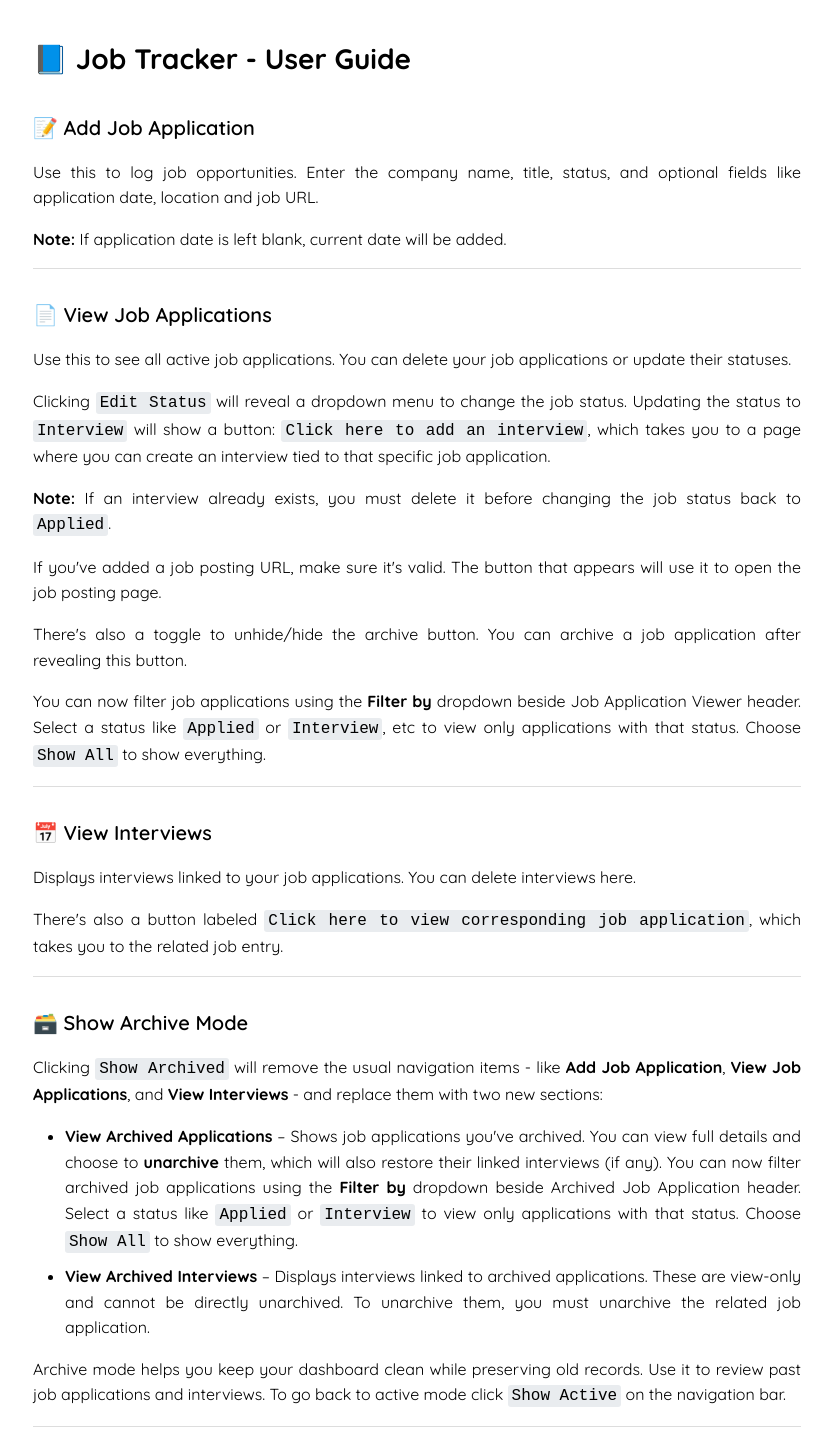
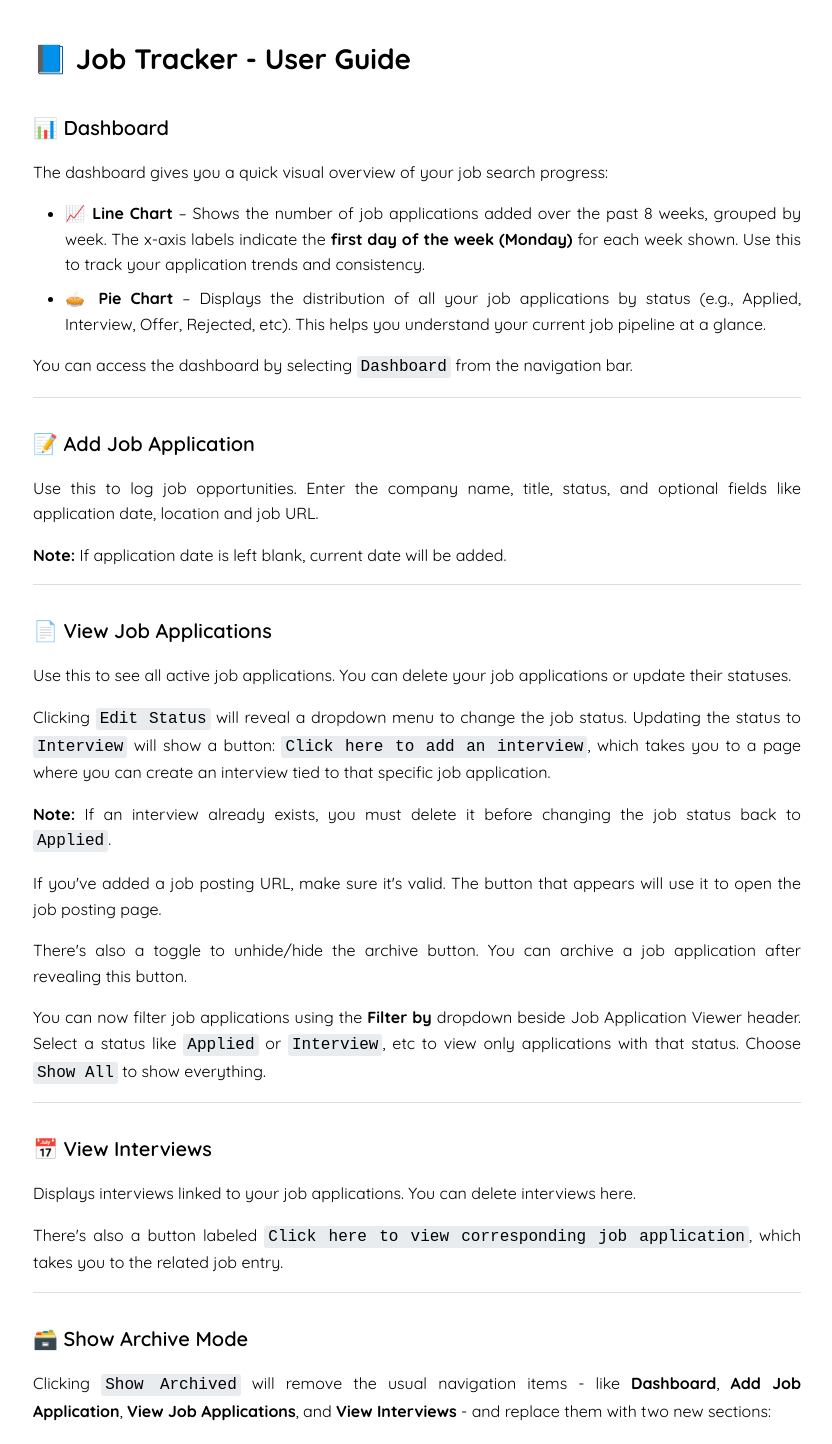
Before and after one commit to WeiHungLoh/job_tracker, a React (Create React App) app in the folder frontend/: page /userguide in a window 1280 px wide. Shown: the top 1444 px of the page, without its empty margins (223-1055 px from the left). Built offline with nearby package versions, Linux system fonts and the light colour scheme; what material-ui-confirm would draw is missing.

Commit message:
docs: update user guide to include dashboard usage

```diff
--- a/frontend/src/UserGuide/UserGuide.js
+++ b/frontend/src/UserGuide/UserGuide.js
@@ -4,6 +4,24 @@ const UserGuide = () => {
     return (
         <div className="user-guide">
             <h1>📘 Job Tracker - User Guide</h1>
+
+            <section>
+                <h2>📊 Dashboard</h2>
+                <p>
+                    The dashboard gives you a quick visual overview of your job search progress:
+                </p>
+                <ul>
+                    <li>
+                        📈 <strong>Line Chart</strong> – Shows the number of job applications added over the past 8 weeks, grouped by week. The x-axis labels indicate the <strong>first day of the week (Monday)</strong> for each week shown. Use this to track your application trends and consistency.
+                    </li>
+                    <li>
+                        🥧 <strong>Pie Chart</strong> – Displays the distribution of all your job applications by status (e.g., Applied, Interview, Offer, Rejected, etc). This helps you understand your current job pipeline at a glance.
+                    </li>
+                </ul>
+                <p>
+                    You can access the dashboard by selecting <code>Dashboard</code> from the navigation bar.
+                </p>
+            </section>
 
             <section>
                 <h2>📝 Add Job Application</h2>
@@ -53,7 +71,7 @@ const UserGuide = () => {
             <section>
                 <h2>🗃️ Show Archive Mode</h2>
                 <p>
-                    Clicking <code>Show Archived</code> will remove the usual navigation items - like <strong>Add Job Application</strong>, <strong>View Job Applications</strong>, and <strong>View Interviews</strong> - and replace them with two new sections:
+                    Clicking <code>Show Archived</code> will remove the usual navigation items - like <strong>Dashboard</strong>, <strong>Add Job Application</strong>, <strong>View Job Applications</strong>, and <strong>View Interviews</strong> - and replace them with two new sections:
                 </p>
                 <ul>
                     <li>
```
